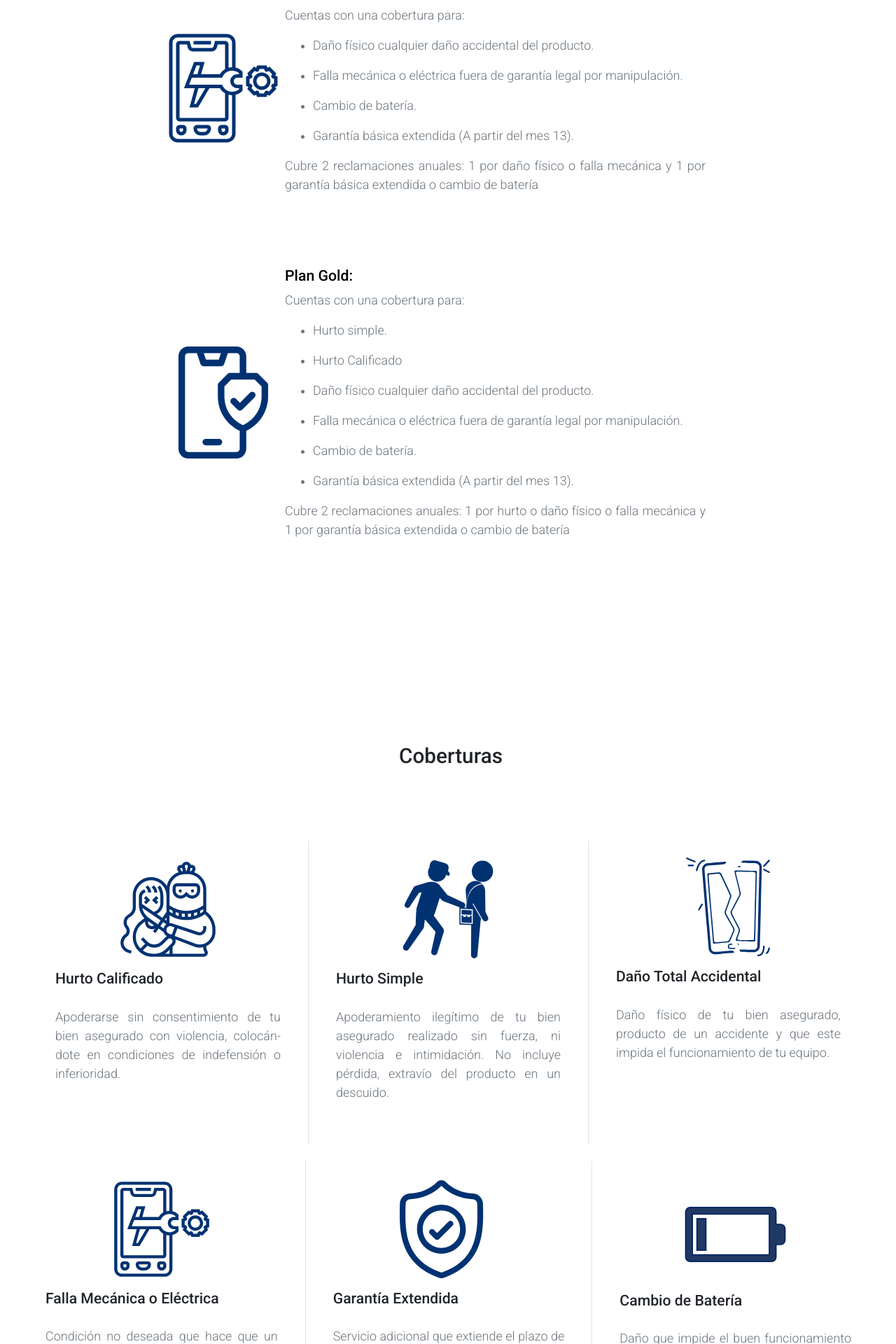
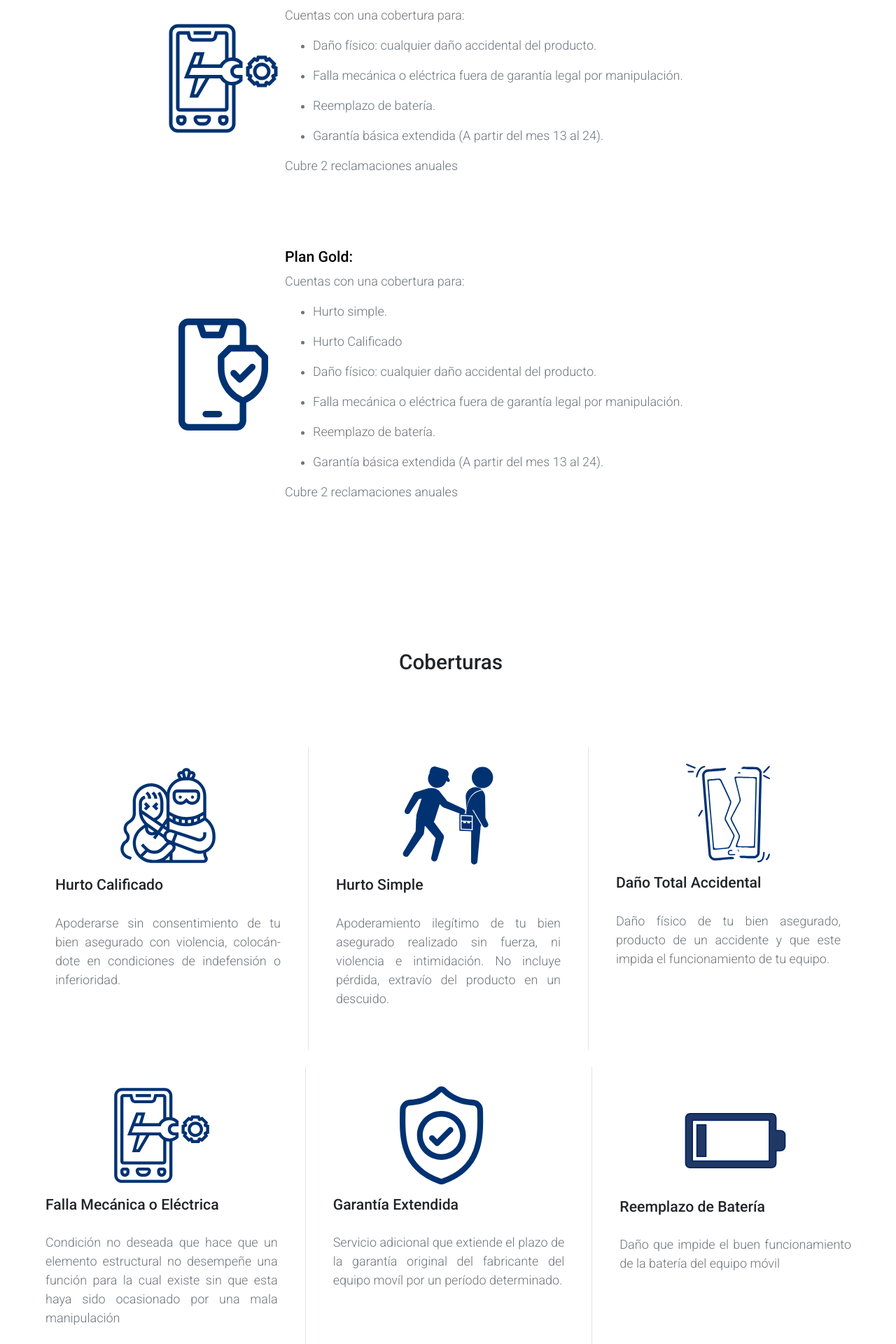
Before and after one commit to michael-eceleris/acinco-web-v2, a React (Create React App) app: page /samsung in a window 1280 px wide. Shown: the part 1980-3900 px from the top of the page at 70% size. Built offline with nearby package versions, Linux system fonts and the light colour scheme; no server answers.

Commit message:
fix(): change text on samsung care plus page

```diff
--- a/src/layout/layoutSamsungCarePlus/Coverages.js
+++ b/src/layout/layoutSamsungCarePlus/Coverages.js
@@ -8,7 +8,7 @@ import BatteryLow from "../../assets/icons/battery_low.svg";
 
 const Coverages = () => {
   return (
-    <section className='bg-white'>
+    <section className='bg-white pt--20'>
       <div className='container'>
         <div className='text-center mb--100'>
           <h3 className='h3 ml-2 mb-1 mt-2 text-center'>Coberturas</h3>
@@ -105,7 +105,7 @@ const Coverages = () => {
                   <div className=' d-middle mb-1'>
                     <img width='155' src={BatteryLow} alt='cambio_bateria' />
                   </div>
-                  <h5>Cambio de Batería</h5>
+                  <h5>Reemplazo de Batería</h5>
                   <div className='card-body pl-0 pr-0 text-gray-600 justify-content-between'>
                     <div className='h-75'>
                       <p className='lead fs--18 text-justify'>
--- a/src/layout/layoutSamsungCarePlus/Plans.js
+++ b/src/layout/layoutSamsungCarePlus/Plans.js
@@ -2,9 +2,8 @@ import React from "react";
 import Security from "../../assets/icons/security.svg";
 import RepairPhone from "../../assets/icons/cellphone.svg";
 
-const Coverages = () => {
+const Plans = () => {
   return (
-    <>
     <section className='bg-white'>
       <div className='container'>
         <div className='text-center mb--30'>
@@ -33,30 +32,28 @@ const Coverages = () => {
                     <ul>
                       <li>
                         <p className='lead fs--18 text-justify'>
-                            Daño físico cualquier daño accidental del producto.
+                          Daño físico: cualquier daño accidental del producto.
                         </p>
                       </li>
                       <li>
                         <p className='lead fs--18 text-justify'>
-                            Falla mecánica o eléctrica fuera de garantía legal
-                            por manipulación.
+                          Falla mecánica o eléctrica fuera de garantía legal por
+                          manipulación.
                         </p>
                       </li>
                       <li>
                         <p className='lead fs--18 text-justify'>
-                            Cambio de batería.
+                          Reemplazo de batería.
                         </p>
                       </li>
                       <li>
                         <p className='lead fs--18 text-justify'>
-                            Garantía básica extendida (A partir del mes 13).
+                          Garantía básica extendida (A partir del mes 13 al 24).
                         </p>
                       </li>
                     </ul>
                     <p className='lead fs--18 text-justify'>
-                        Cubre 2 reclamaciones anuales: 1 por daño físico o falla
-                        mecánica y 1 por garantía básica extendida o cambio de
-                        batería
+                      Cubre 2 reclamaciones anuales
                     </p>
                   </div>
                 </div>
@@ -90,30 +87,28 @@ const Coverages = () => {
                       </li>
                       <li>
                         <p className='lead fs--18 text-justify'>
-                            Daño físico cualquier daño accidental del producto.
+                          Daño físico: cualquier daño accidental del producto.
                         </p>
                       </li>
                       <li>
                         <p className='lead fs--18 text-justify'>
-                            Falla mecánica o eléctrica fuera de garantía legal
-                            por manipulación.
+                          Falla mecánica o eléctrica fuera de garantía legal por
+                          manipulación.
                         </p>
                       </li>
                       <li>
                         <p className='lead fs--18 text-justify'>
-                            Cambio de batería.
+                          Reemplazo de batería.
                         </p>
                       </li>
                       <li>
                         <p className='lead fs--18 text-justify'>
-                            Garantía básica extendida (A partir del mes 13).
+                          Garantía básica extendida (A partir del mes 13 al 24).
                         </p>
                       </li>
                     </ul>
                     <p className='lead fs--18 text-justify'>
-                        Cubre 2 reclamaciones anuales: 1 por hurto o daño físico
-                        o falla mecánica y 1 por garantía básica extendida o
-                        cambio de batería
+                      Cubre 2 reclamaciones anuales
                     </p>
                   </div>
                 </div>
@@ -123,8 +118,7 @@ const Coverages = () => {
         </div>
       </div>
     </section>
-    </>
   );
 };
 
-export default Coverages;
+export default Plans;
```
Lines whose indentation alone changed are shown as unchanged.
